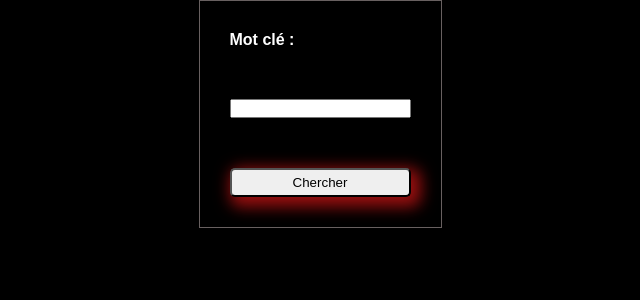
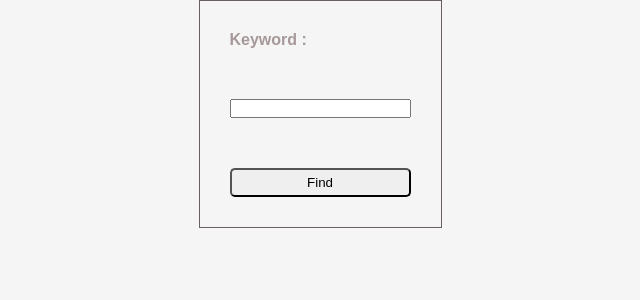
Before and after one commit to maax6/vite-cocktails, a React (Vite) app: page / in a window 1280 px wide. Shown: the top 300 px of the page, without its empty margins (320-960 px from the left). Built offline with nearby package versions, Linux system fonts and the light colour scheme.

Commit message:
refacto sans list avec cards

```diff
--- /dev/null
+++ b/public/css/index/index.min.css
@@ -0,0 +1,180 @@
+*,
+*:before,
+*:after,
+::before,
+::after {
+  box-sizing: border-box;
+  margin: 0;
+  padding: 0;
+}
+
+html,
+body,
+div,
+span,
+object,
+iframe,
+figure,
+h1,
+h2,
+h3,
+h4,
+h5,
+h6,
+p,
+blockquote,
+pre,
+a,
+code,
+em,
+img,
+small,
+strike,
+strong,
+sub,
+sup,
+tt,
+b,
+u,
+i,
+ol,
+ul,
+li,
+fieldset,
+form,
+label,
+table,
+caption,
+tbody,
+tfoot,
+thead,
+tr,
+th,
+td,
+main,
+canvas,
+embed,
+footer,
+header,
+nav,
+section,
+video {
+  margin: 0;
+  padding: 0;
+  border: 0;
+  font-size: 100%;
+}
+
+html,
+body {
+  height: 100%;
+}
+
+body li {
+  list-style-type: none;
+}
+
+body {
+  display: flex;
+  color: #a79999;
+  min-width: 100%;
+  font-family: Arial, Helvetica, sans-serif;
+}
+
+#root {
+  margin: 0 auto;
+  display: flex;
+  flex-direction: column;
+  align-items: center;
+  min-height: 100%;
+}
+@keyframes tracking-in-expand {
+  0% {
+    letter-spacing: -0.5em;
+    opacity: 0;
+  }
+  40% {
+    opacity: 0.6;
+  }
+  100% {
+    opacity: 1;
+  }
+}
+@keyframes shadow-drop-2-center {
+  0% {
+    transform: translateZ(0);
+    box-shadow: 0 0 0 0 rgba(0, 0, 0, 0);
+  }
+  100% {
+    transform: translateZ(50px);
+    box-shadow: 0 0 20px 0px rgba(0, 0, 0, 0.35);
+  }
+}
+/* Screen size variables */
+.form {
+  display: flex;
+  padding: 30px;
+  border: solid rgb(104, 96, 96) 1px;
+  border-radius: 0px;
+  flex-direction: column;
+  gap: 50px;
+}
+.form__label {
+  font-weight: bold;
+  display: block;
+  width: 150px;
+  float: left;
+}
+.form__btn {
+  padding: 5px 10px;
+  border-radius: 5px;
+  box-shadow: -50px -50px 33px -30px rgba(0, 0, 0, 0.54);
+}
+
+.cocktails {
+  display: flex;
+  flex-direction: column;
+  gap: 20px;
+}
+
+.cocktail {
+  background-color: #2d3436;
+  border-radius: 5px;
+  padding: 20px;
+  display: flex;
+  flex-direction: column;
+  align-items: center;
+  gap: 10px;
+  text-align: center;
+  box-shadow: 5px 5px 15px 5px #000000;
+  width: 300px;
+  height: 400px;
+}
+
+.cocktail-cards {
+  display: flex;
+  flex-wrap: wrap;
+  gap: 20px;
+}
+
+.cocktail-card {
+  display: flex;
+  flex-direction: column;
+  background-color: #2d3436;
+  border-radius: 5px;
+  padding: 20px;
+  width: calc(33.33% - 20px);
+  height: 400px;
+  box-sizing: border-box;
+}
+
+.cocktail-card__name {
+  font-size: 1.5rem;
+  font-weight: bold;
+  margin: 0;
+}
+
+.home {
+  display: flex;
+  flex-direction: row;
+}/*# sourceMappingURL=index.min.css.map */
--- a/public/index-expanded.css
+++ /dev/null
@@ -1,323 +0,0 @@
-@import url("https://fonts.googleapis.com/css2?family=Roboto:ital,wght@0,100;0,200;0,300;0,400;0,500;0,600;0,700;0,800;0,900;1,100;1,200;1,300;1,400;1,500;1,600;1,700;1,800;1,900&display=swap");
-*,
-*:before,
-*:after {
-  box-sizing: border-box;
-  margin: 0;
-  padding: 0;
-}
-
-html,
-body,
-div,
-span,
-object,
-iframe,
-figure,
-h1,
-h2,
-h3,
-h4,
-h5,
-h6,
-p,
-blockquote,
-pre,
-a,
-code,
-em,
-img,
-small,
-strike,
-strong,
-sub,
-sup,
-tt,
-b,
-u,
-i,
-ol,
-ul,
-li,
-fieldset,
-form,
-label,
-table,
-caption,
-tbody,
-tfoot,
-thead,
-tr,
-th,
-td,
-main,
-canvas,
-embed,
-footer,
-header,
-nav,
-section,
-video {
-  margin: 0;
-  padding: 0;
-  border: 0;
-  font-size: 100%;
-  vertical-align: baseline;
-  text-rendering: optimizeLegibility;
-  -webkit-font-smoothing: antialiased;
-  text-size-adjust: none;
-}
-
-footer,
-header,
-nav,
-section,
-main {
-  display: block;
-}
-
-body {
-  line-height: 1;
-}
-
-ol,
-ul {
-  list-style: none;
-}
-
-blockquote,
-q {
-  quotes: none;
-}
-
-blockquote:before,
-blockquote:after,
-q:before,
-q:after {
-  content: "";
-  content: none;
-}
-
-table {
-  border-collapse: collapse;
-  border-spacing: 0;
-}
-
-input {
-  border-radius: 0;
-}
-
-html {
-  font-family: Roboto;
-}
-
-#root {
-  max-width: 1440px;
-  min-width: 306px;
-  margin: auto;
-  display: flex;
-  flex-direction: column;
-}
-
-.form {
-  display: flex;
-  flex-direction: column;
-  align-items: center;
-  justify-content: center;
-  height: 200px;
-}
-
-@-webkit-keyframes tracking-in-expand {
-  0% {
-    letter-spacing: -0.5em;
-    opacity: 0;
-  }
-  40% {
-    opacity: 0.6;
-  }
-  100% {
-    opacity: 1;
-  }
-}
-@keyframes tracking-in-expand {
-  0% {
-    letter-spacing: -0.5em;
-    opacity: 0;
-  }
-  40% {
-    opacity: 0.6;
-  }
-  100% {
-    opacity: 1;
-  }
-}
-@-webkit-keyframes shadow-drop-2-center {
-  0% {
-    -webkit-transform: translateZ(0);
-    transform: translateZ(0);
-    -webkit-box-shadow: 0 0 0 0 rgba(0, 0, 0, 0);
-    box-shadow: 0 0 0 0 rgba(0, 0, 0, 0);
-  }
-  100% {
-    -webkit-transform: translateZ(50px);
-    transform: translateZ(50px);
-    -webkit-box-shadow: 0 0 20px 0px rgba(0, 0, 0, 0.35);
-    box-shadow: 0 0 20px 0px rgba(0, 0, 0, 0.35);
-  }
-}
-@keyframes shadow-drop-2-center {
-  0% {
-    -webkit-transform: translateZ(0);
-    transform: translateZ(0);
-    -webkit-box-shadow: 0 0 0 0 rgba(0, 0, 0, 0);
-    box-shadow: 0 0 0 0 rgba(0, 0, 0, 0);
-  }
-  100% {
-    -webkit-transform: translateZ(50px);
-    transform: translateZ(50px);
-    -webkit-box-shadow: 0 0 20px 0px rgba(0, 0, 0, 0.35);
-    box-shadow: 0 0 20px 0px rgba(0, 0, 0, 0.35);
-  }
-}
-/* Screen size variables */
-.header {
-  margin: 20px 5%;
-  display: flex;
-  flex-direction: row;
-  justify-content: space-between;
-  align-items: flex-end;
-  height: 43px;
-  font-size: 11px;
-}
-@media only screen and (min-width: 576px) {
-  .header {
-    height: 54px;
-    font-size: 18px;
-    margin: 25px 5%;
-  }
-}
-@media only screen and (min-width: 768px) {
-  .header {
-    height: 68px;
-    font-size: 24px;
-    margin: 35px 5%;
-  }
-}
-@media only screen and (min-width: 992px) {
-  .header {
-    margin: 40px 5%;
-  }
-}
-
-.logo {
-  height: 90%;
-}
-@media only screen and (min-width: 576px) {
-  .logo {
-    height: 100%;
-  }
-}
-.logo__container {
-  height: 100%;
-}
-
-.nav a {
-  text-decoration: none;
-}
-.nav__bar {
-  display: flex;
-  justify-content: flex-end;
-}
-.nav__link {
-  margin-left: 22px;
-  text-align: right;
-  line-height: 34px;
-  color: #ff6060;
-  font-weight: 500;
-  align-items: flex-end;
-}
-@media only screen and (max-width: 576px) {
-  .nav__link {
-    text-transform: uppercase;
-  }
-}
-@media only screen and (min-width: 768px) {
-  .nav__link {
-    margin-left: 40px;
-  }
-}
-@media only screen and (min-width: 992px) {
-  .nav__link {
-    margin-left: 57px;
-  }
-}
-.nav__link--active {
-  text-decoration: underline;
-}
-
-.footer {
-  background: #000000;
-  display: flex;
-  flex-direction: column;
-  align-items: center;
-  padding-top: 21px;
-  padding-bottom: 21px;
-  justify-content: space-evenly;
-  height: 209px;
-  width: 100%;
-  color: #ffffff;
-  margin-top: 50px;
-  position: fixed;
-  bottom: 0;
-}
-@media only screen and (min-width: 768px) {
-  .footer {
-    margin-top: 100px;
-  }
-}
-.footer__logo {
-  filter: brightness(10);
-  height: 40px;
-}
-.footer__text {
-  font-size: 12px;
-  margin-top: 20px;
-  margin-bottom: 15px;
-}
-@media only screen and (min-width: 576px) {
-  .footer__text {
-    font-size: 16px;
-  }
-}
-@media only screen and (min-width: 768px) {
-  .footer__text {
-    font-size: 20px;
-    margin-top: 40px;
-    margin-bottom: 30px;
-  }
-}
-@media only screen and (min-width: 992px) {
-  .footer__text {
-    font-size: 24px;
-  }
-}
-
-.form {
-  padding: 50px;
-  border: solid blue 6px;
-  border-radius: 0px;
-}
-
-.btn {
-  background-color: rgb(94, 51, 51);
-  color: antiquewhite;
-  padding: 20px;
-}
-
-.home {
-  margin: 0 5%;
-  display: flex;
-  flex-direction: column;
-}
-
-/*# sourceMappingURL=index-expanded.css.map */
--- a/src/components/CocktailsNinja/CocktailsNinja.jsx
+++ b/src/components/CocktailSearch/CocktailSearch.jsx
@@ -1,6 +1,6 @@
-import { useState } from 'react'
+import React, { useState, useEffect } from 'react';
 
-export function CocktailsNinja() {
+export function CocktailSearch() {
    const [cocktail, setCocktail] = useState('')
    const [cocktailData, setCocktailData] = useState([])
    const headers = {
@@ -36,7 +36,7 @@ export function CocktailsNinja() {
    return (
       <>
          <form className="form" onSubmit={getCocktails}>
-            <label className='form__label' >Mot clé :
+            <label className='form__label' >Keyword  :
             </label>
             <input
                className="form__searchBar"
@@ -44,23 +44,23 @@ export function CocktailsNinja() {
                value={cocktail}
                onChange={(e) => setCocktail(e.target.value)}
             />
-            <input className="form__btn" type="submit" value="Chercher" />
+            <input className="form__btn" type="submit" value="Find" />
          </form>
          {cocktailData.length > 0 ? (
-            <ul className='cocktails'>
+            <div className='cocktail-cards'>
                {cocktailData.map((cocktail) => (
-                  <li key={cocktail.name} className='cocktail'>
-                     <h3 className='cocktail__name'>Name: {cocktail.name.charAt(0).toUpperCase()+cocktail.name.slice(1).toLowerCase()}</h3>
-                     <p className='cocktail__method'>Method: {cocktail.instructions}</p>
-                     <ul className='cocktail__ingredients'>Ingredients
+                  <div key={cocktail.name} className='cocktail-card'>
+                     <h3 className='cocktail-card__name'> {cocktail.name.charAt(0).toUpperCase()+cocktail.name.slice(1).toLowerCase()}</h3>
+                     <p className='cocktail-card__method'> {cocktail.instructions}</p>
+                     <div className='cocktail-card__ingredients'>
                         {cocktail.ingredients.map((ingredient) => (
-                           <li className='cocktail__ingredients__item' key={ingredient}>{ingredient}</li>
+                           <span className='cocktail-card__ingredients__item' key={ingredient}>{ingredient}</span>
                         ))}
-                     </ul>
-                  </li>
+                     </div>
+                  </div>
                ))}
-            </ul>
+            </div>
          ) : null}
       </>
    )
-}
+  }
--- /dev/null
+++ b/src/components/CocktailSearch/_CocktailSearch.scss
@@ -0,0 +1,64 @@
+.form {
+   display: flex;
+   padding: 30px;
+   border: solid rgb(104, 96, 96) 1px;
+   border-radius: 0px;
+   flex-direction: column;
+   gap: 50px;
+   &__label {
+      font-weight: bold;
+      display: block;
+      width: 150px;
+      float: left;
+   }
+   &__btn {
+      padding: 5px 10px;
+      border-radius: 5px;
+      -webkit-box-shadow: -50px -50px 33px -30px rgba(0, 0, 0, 0.54);
+      box-shadow: -50px -50px 33px -30px rgba(0, 0, 0, 0.54);
+   }
+}
+.cocktails {
+   display: flex;
+   flex-direction: column;
+   gap: 20px;
+}
+.cocktail {
+   background-color: #2d3436;
+   border-radius: 5px;
+   padding: 20px;
+   display: flex;
+   flex-direction: column;
+   align-items: center;
+   gap: 10px;
+   text-align: center;
+   box-shadow: 5px 5px 15px 5px #000000;
+   width: 300px;
+   height: 400px;
+}
+.cocktail-cards {
+   display: flex;
+   flex-wrap: wrap;
+   gap: 20px;
+}
+.cocktail-card {
+   display: flex;
+   flex-direction: column;
+   background-color: #2d3436;
+   border-radius: 5px;
+   padding: 20px;
+   justify-content: space-around;
+   width: calc(33.33% - 20px);
+   height: 400px;
+   width: 300px;
+   align-items: center;
+   box-sizing: border-box;
+   gap: 10px;
+   text-align: center;
+   box-shadow: 5px 5px 15px 5px #eeb1f3;
+}
+.cocktail-card__name {
+   font-size: 1.5rem;
+   font-weight: bold;
+   margin: 0;
+}
--- a/src/components/CocktailsNinja/_CocktailsNinja.scss
+++ /dev/null
@@ -1,29 +0,0 @@
-.form {
-   display: flex;
-   padding: 30px;
-   border: solid rgb(104, 96, 96) 1px;
-   border-radius: 0px;
-   flex-direction: column;
-   gap: 50px;
-   &__label {
-      font-weight: bold;
-      display: block;
-      width: 150px;
-      float: left;
-   }
-   &__btn {
-      padding: 5px 10px;
-      border-radius: 5px;
-      -webkit-box-shadow: 5px 5px 15px 5px #000000;
-      box-shadow: 5px 5px 15px 5px #970f0f;
-   }
-}
-.cocktails{
-   display: flex;
-   flex-direction: column;
-   gap: 20px;
-}
-.cocktail{
- background-color: #2d3436;
-border-radius: 5px;
-}
--- a/src/pages/Home/Home.jsx
+++ b/src/pages/Home/Home.jsx
@@ -1,8 +1,8 @@
-import { CocktailsNinja } from '../../components/CocktailsNinja/CocktailsNinja'
+import { CocktailSearch } from '../../components/CocktailSearch/CocktailSearch'
 export function Home () {
    return (
       <div className="home">
-         <CocktailsNinja />
+         <CocktailSearch />
       </div>
    )
 }
--- a/src/sass/_base/_base.scss
+++ b/src/sass/_base/_base.scss
@@ -1,14 +1,14 @@
 html,
 body {
    height: 100%;
+   background-color: #f5f5f5;
 }
 body li{
    list-style-type: none;
 }
 body {
    display: flex;
-   background-color: #000000;
-   color: #ffffff;
+   color: #a79999;
    min-width: 100%;
    font-family: Arial, Helvetica, sans-serif;
 }
--- a/src/sass/index.scss
+++ b/src/sass/index.scss
@@ -6,6 +6,6 @@
 @import '_utils/_mixins.scss';
 @import '_utils/_variables.scss';
 //Components
-@import '../components/CocktailsNinja/_CocktailsNinja.scss';
+@import '../components/CocktailSearch/_CocktailSearch.scss';
 //Views
 @import '../pages/Home/_home.scss';
```
Also changed, not shown: 2 other files (tests, documents, lock files or other folders).
